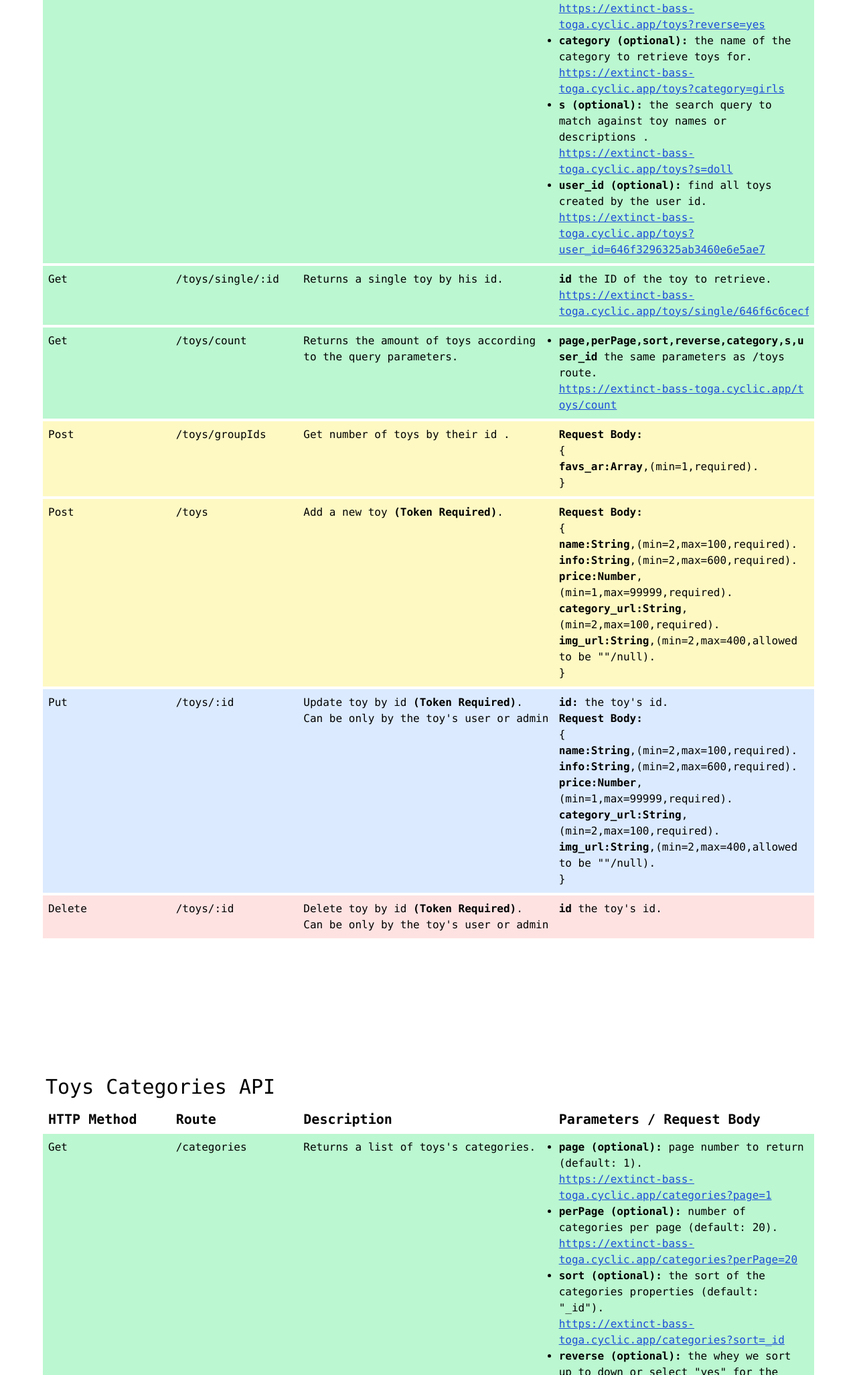
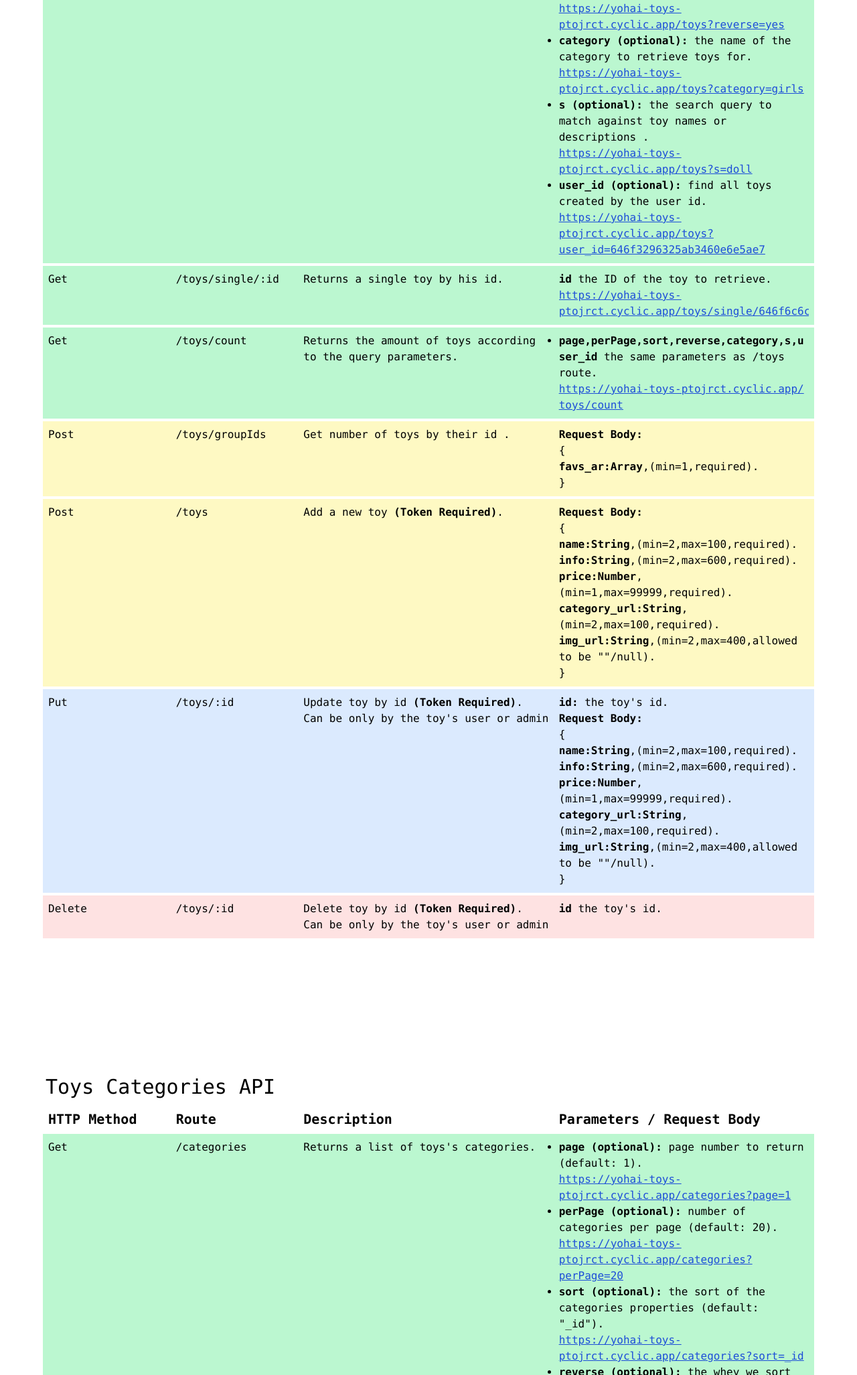
Before and after one commit to yohaiisraelohana/toysProject, a website: page public/index.html in a window 1280 px wide. Shown: the part 747-2800 px from the top of the page at 67% size. Drawn offline with nearby package versions, Linux system fonts and the light colour scheme.

Commit message:
Update index.html

```diff
--- a/public/index.html
+++ b/public/index.html
@@ -421,18 +421,18 @@
 
 
     api_toys.forEach((link,i) => {
-      link.innerHTML = `https://extinct-bass-toga.cyclic.app/toys${api_toys_routes[i]}`;
-      link.setAttribute('href', `https://extinct-bass-toga.cyclic.app/toys${api_toys_routes[i]}`);
+      link.innerHTML = `https://yohai-toys-ptojrct.cyclic.app/toys${api_toys_routes[i]}`;
+      link.setAttribute('href', `https://yohai-toys-ptojrct.cyclic.app/toys${api_toys_routes[i]}`);
     });
 
     api_categories_toys.forEach((link,i) => {
-      link.innerHTML = `https://extinct-bass-toga.cyclic.app/categories${api_categories_toys_routes[i]}`;
-      link.setAttribute('href', `https://extinct-bass-toga.cyclic.app/categories${api_categories_toys_routes[i]}`);
+      link.innerHTML = `https://yohai-toys-ptojrct.cyclic.app/categories${api_categories_toys_routes[i]}`;
+      link.setAttribute('href', `https://yohai-toys-ptojrct.cyclic.app/categories${api_categories_toys_routes[i]}`);
     });
 
     api_users.forEach((link,i) => {
-      link.innerHTML = `https://extinct-bass-toga.cyclic.app/users${api_users_routes[i]}`;
-      link.setAttribute('href', `https://extinct-bass-toga.cyclic.app/users${api_users_routes[i]}`);
+      link.innerHTML = `https://yohai-toys-ptojrct.cyclic.app/users${api_users_routes[i]}`;
+      link.setAttribute('href', `https://yohai-toys-ptojrct.cyclic.app/users${api_users_routes[i]}`);
     });
 
 
```
